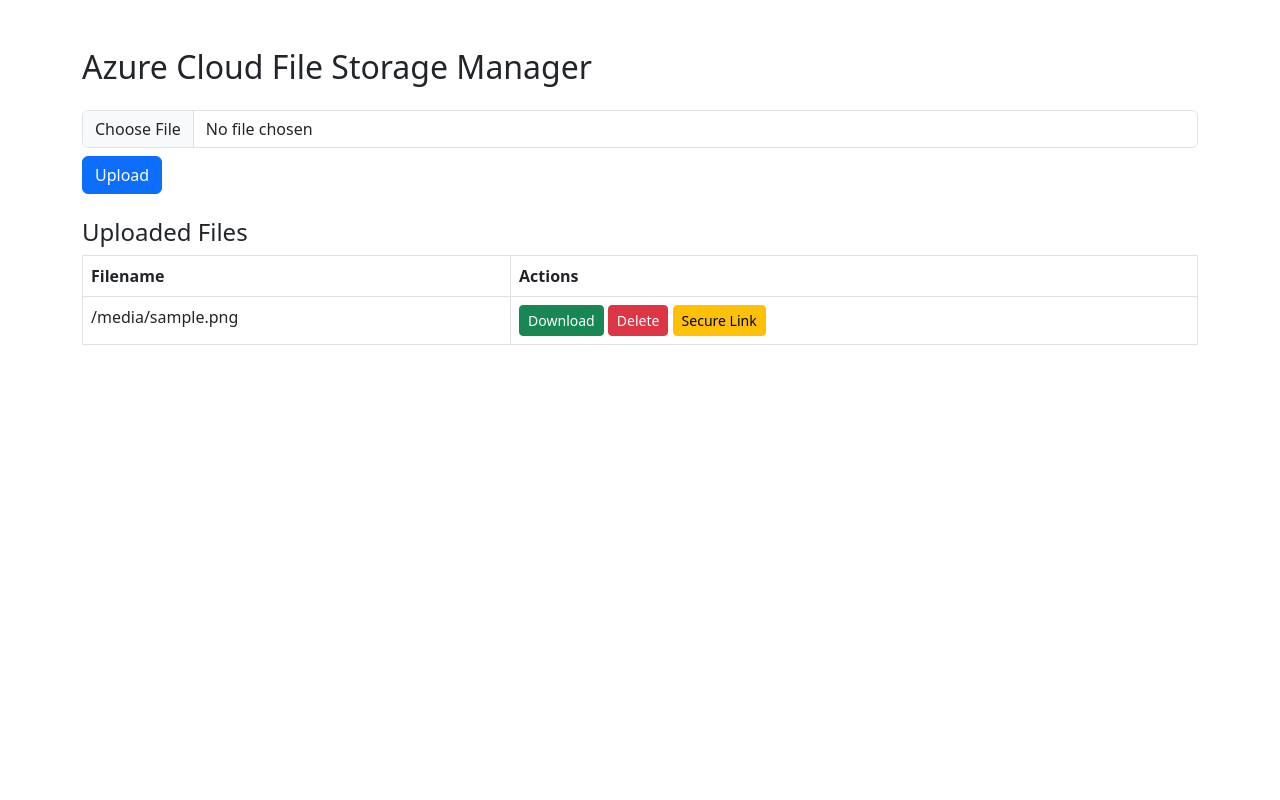
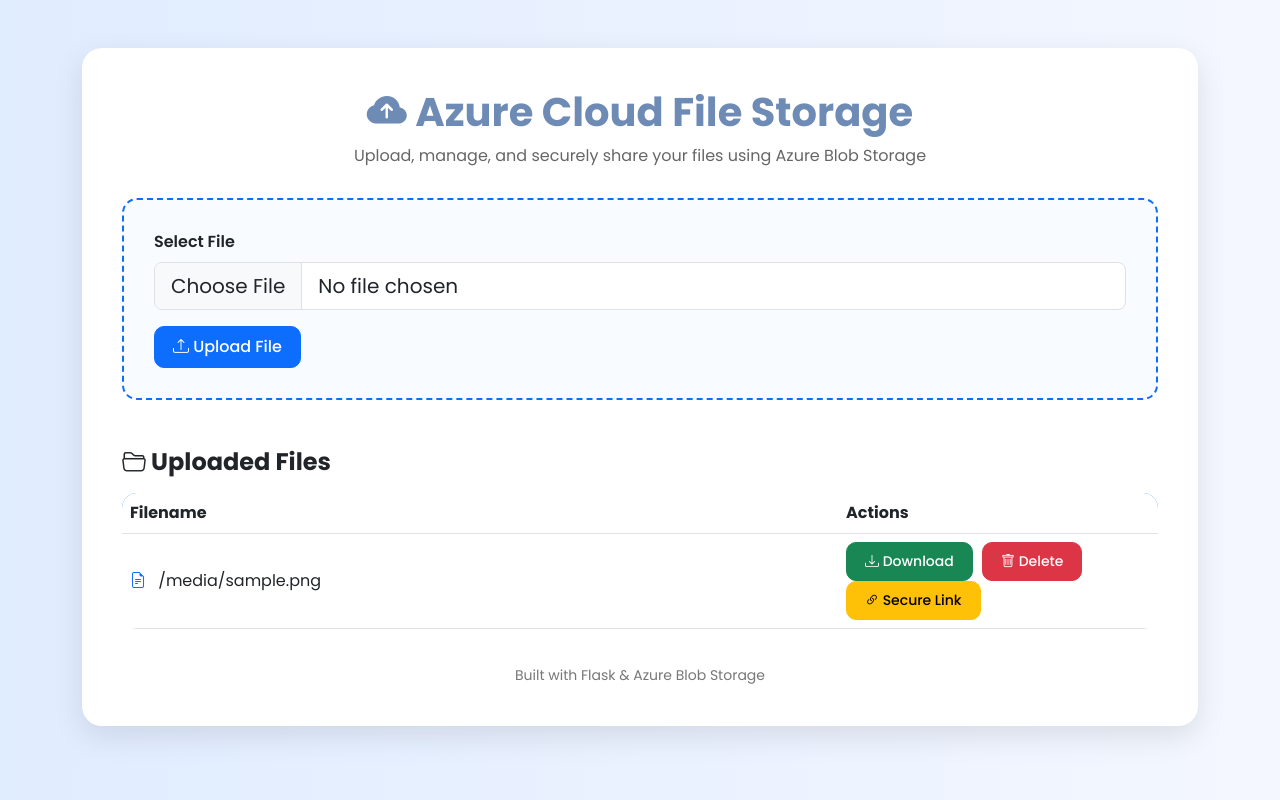
Before and after one commit to Swosti-Makaju/Cloud_Computing, a Flask app: template templates/index.html in a window 1280 px wide. Run offline with Flask 3, Linux system fonts and the light colour scheme; the template is opened without the code that fills it: most values are stand-ins (such as "Sample title", 1, 10 or a date in 2020); parts of the project's set-up code (start-up, migrations or seed data) failed here and were passed over.

Commit message:
redesign

```diff
--- a/templates/index.html
+++ b/templates/index.html
@@ -1,38 +1,201 @@
 <!DOCTYPE html>
-<html>
+<html lang="en">
 <head>
-    <title>Azure Blob Storage App</title>
+    <meta charset="UTF-8">
+    <meta name="viewport" content="width=device-width, initial-scale=1.0">
+    <title>Azure Cloud File Storage</title>
+
+    <!-- Bootstrap -->
     <link href="https://cdn.jsdelivr.net/npm/bootstrap@5.3.0/dist/css/bootstrap.min.css" rel="stylesheet">
+
+    <!-- Google Font -->
+    <link href="https://fonts.googleapis.com/css2?family=Poppins:wght@300;400;500;600;700&display=swap" rel="stylesheet">
+
+    <!-- Bootstrap Icons -->
+    <link rel="stylesheet" href="https://cdn.jsdelivr.net/npm/bootstrap-icons@1.10.5/font/bootstrap-icons.css">
+
+    <style>
+        body {
+            font-family: 'Poppins', sans-serif;
+            background: linear-gradient(to right, #e0ecff, #f4f7ff);
+            min-height: 100vh;
+        }
+
+        .main-card {
+            background: white;
+            border-radius: 20px;
+            padding: 40px;
+            box-shadow: 0 10px 30px rgba(0,0,0,0.1);
+        }
+
+        .title {
+            font-weight: 700;
+            color: #6e8bb6;
+        }
+
+        .subtitle {
+            color: #666;
+            margin-bottom: 30px;
+        }
+
+        .upload-box {
+            border: 2px dashed #0d6efd;
+            border-radius: 15px;
+            padding: 30px;
+            background: #f8fbff;
+            transition: 0.3s;
+        }
+
+        .upload-box:hover {
+            background: #eef5ff;
+        }
+
+        .btn-custom {
+            border-radius: 10px;
+            padding: 8px 18px;
+            font-weight: 500;
+        }
+
+        table {
+            border-radius: 15px;
+            overflow: hidden;
+        }
+
+        .table thead {
+            background-color: #0d6efd;
+            color: white;
+        }
+
+        .file-icon {
+            color: #0d6efd;
+            margin-right: 8px;
+        }
+
+        .action-btns a {
+            margin-right: 5px;
+        }
+
+        .footer {
+            text-align: center;
+            margin-top: 20px;
+            color: #777;
+            font-size: 14px;
+        }
+    </style>
 </head>
-<body class="container mt-5">
 
-    <h2 class="mb-4">Azure Cloud File Storage Manager</h2>
-     <form action="/upload" method="POST" enctype="multipart/form-data" class="mb-4">
-        <input type="file" name="file" class="form-control mb-2" required>
-        <button type="submit" class="btn btn-primary">Upload</button>
+<body>
+
+<div class="container py-5">
+
+    <div class="main-card">
+
+        <!-- Heading -->
+        <div class="text-center mb-4">
+            <h1 class="title">
+                <i class="bi bi-cloud-arrow-up-fill"></i>
+                Azure Cloud File Storage
+            </h1>
+
+            <p class="subtitle">
+                Upload, manage, and securely share your files using Azure Blob Storage
+            </p>
+        </div>
+
+        <!-- Upload Form -->
+        <div class="upload-box mb-5">
+
+            <form action="/upload" method="POST" enctype="multipart/form-data">
+
+                <div class="mb-3">
+                    <label class="form-label fw-semibold">
+                        Select File
+                    </label>
+
+                    <input type="file"
+                           name="file"
+                           class="form-control form-control-lg"
+                           required>
+                </div>
+
+                <button type="submit"
+                        class="btn btn-primary btn-custom">
+                    <i class="bi bi-upload"></i>
+                    Upload File
+                </button>
+
             </form>
 
-    <h4>Uploaded Files</h4>
+        </div>
 
-    <table class="table table-bordered">
+        <!-- File Table -->
+        <h4 class="mb-3 fw-bold">
+            <i class="bi bi-folder2-open"></i>
+            Uploaded Files
+        </h4>
+
+        <div class="table-responsive">
+
+            <table class="table table-hover align-middle">
+
                 <thead>
                     <tr>
                         <th>Filename</th>
-                <th>Actions</th>
+                        <th width="320">Actions</th>
                     </tr>
                 </thead>
+
                 <tbody>
+
                     {% for file in files %}
+
                     <tr>
-                <td>{{ file }}</td>
+
                         <td>
-                    <a href="/download/{{ file }}" class="btn btn-success btn-sm">Download</a>
-                    <a href="/delete/{{ file }}" class="btn btn-danger btn-sm">Delete</a>
-                    <a href="/generate-link/{{ file }}" class="btn btn-warning btn-sm">Secure Link</a>
+                            <i class="bi bi-file-earmark-text file-icon"></i>
+                            {{ file }}
                         </td>
+
+                        <td class="action-btns">
+
+                            <a href="/download/{{ file }}"
+                               class="btn btn-success btn-sm btn-custom">
+                                <i class="bi bi-download"></i>
+                                Download
+                            </a>
+
+                            <a href="/delete/{{ file }}"
+                               class="btn btn-danger btn-sm btn-custom">
+                                <i class="bi bi-trash"></i>
+                                Delete
+                            </a>
+
+                            <a href="/generate-link/{{ file }}"
+                               class="btn btn-warning btn-sm btn-custom">
+                                <i class="bi bi-link-45deg"></i>
+                                Secure Link
+                            </a>
+
+                        </td>
+
                     </tr>
+
                     {% endfor %}
+
                 </tbody>
+
             </table>
+
+        </div>
+
+        <!-- Footer -->
+        <div class="footer">
+            Built with Flask & Azure Blob Storage
+        </div>
+
+    </div>
+
+</div>
+
 </body>
 </html>
```
Lines whose indentation alone changed are shown as unchanged.
